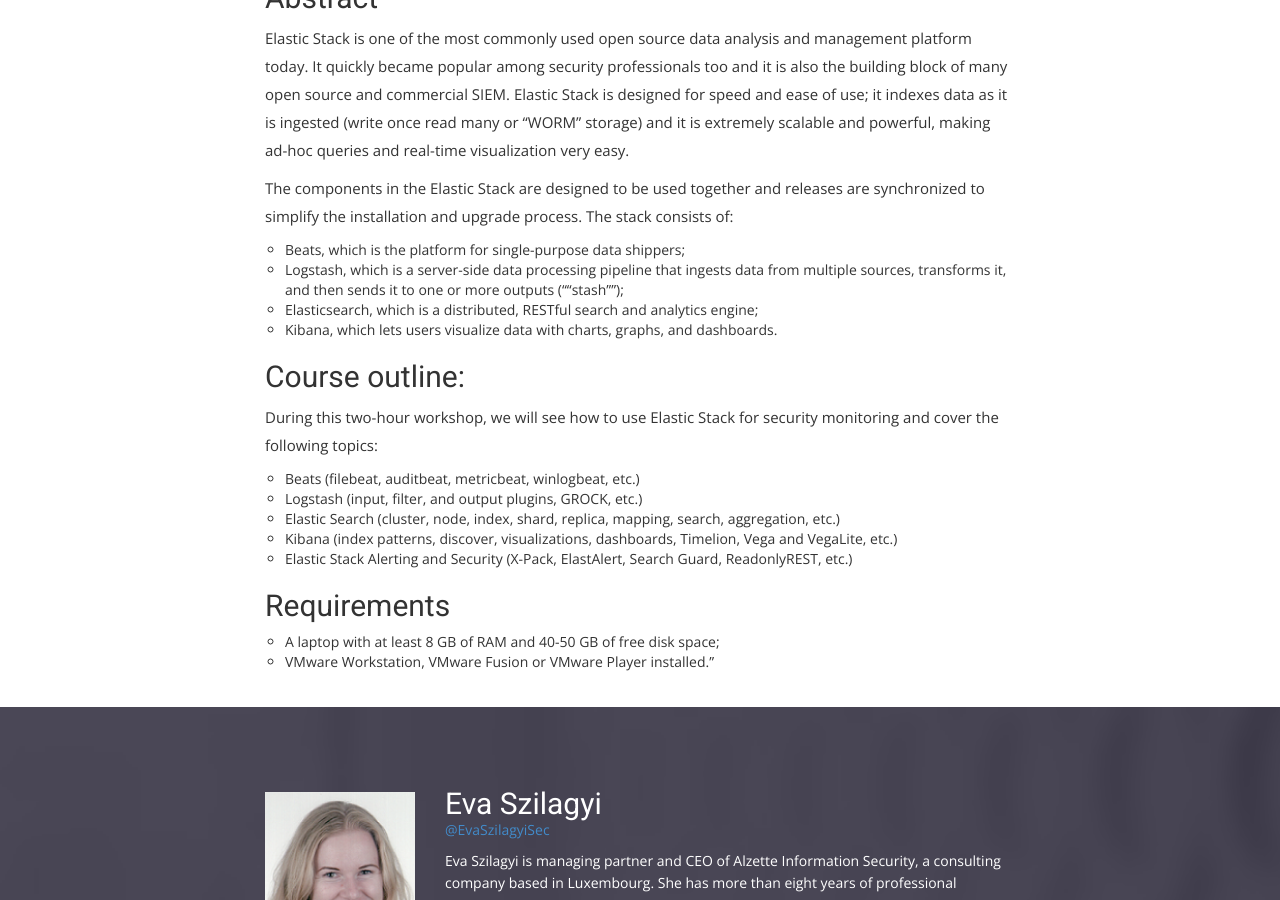
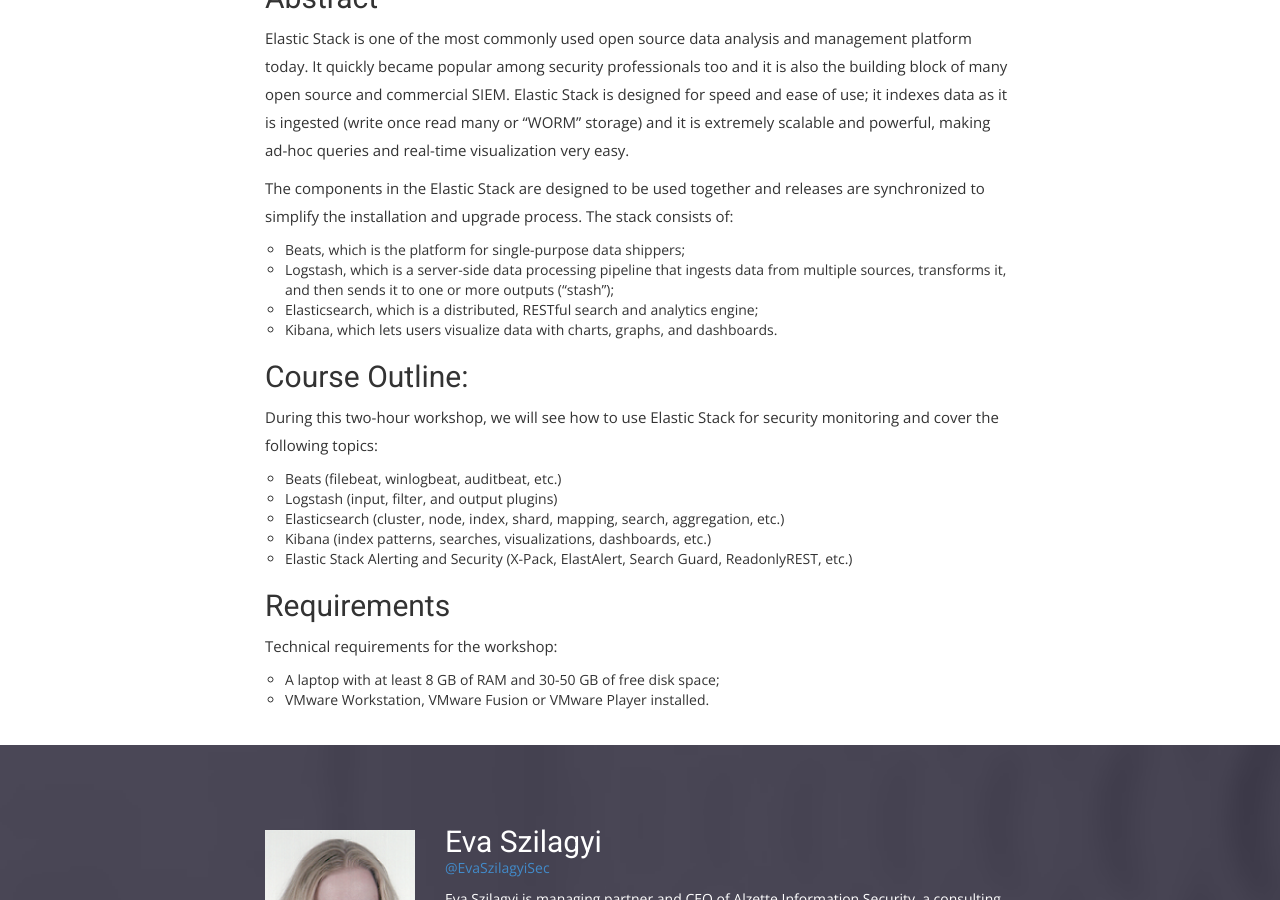
Before and after one commit to BSidesMUC/BsidesMunich2019, a Jekyll site: the page built from _workshops/Elastic_Stack_for_Security_Monitoring_in_a_Nutshell.md, in a window 1280 px wide and 900 px high, scrolled down 1028 px. Built offline with Jekyll 4.4.1, drawn with Linux system fonts in a browser that asks for light colours; nearby versions of some CDN libraries; some web fonts are replaced.

Commit message:
Update to workshop description

```diff
--- a/_workshops/Elastic_Stack_for_Security_Monitoring_in_a_Nutshell.md
+++ b/_workshops/Elastic_Stack_for_Security_Monitoring_in_a_Nutshell.md
@@ -24,24 +24,25 @@ speakers:
 
 Elastic Stack is one of the most commonly used open source data analysis and management platform today.
 It quickly became popular among security professionals too and it is also the building block of many open source and commercial SIEM.
-Elastic Stack is designed for speed and ease of use; it indexes data as it is ingested (write once read many or "WORM" storage) and it is extremely scalable and powerful, making ad-hoc queries and real-time visualization very easy.
+Elastic Stack is designed for speed and ease of use;
+it indexes data as it is ingested (write once read many or "WORM" storage) and it is extremely scalable and powerful, making ad-hoc queries and real-time visualization very easy.
 
 The components in the Elastic Stack are designed to be used together and releases are synchronized to simplify the installation and upgrade process.
 The stack consists of:
 - Beats, which is the platform for single-purpose data shippers;
-- Logstash, which is a server-side data processing pipeline that ingests data from multiple sources, transforms it, and then sends it to one or more outputs (""stash"");
+- Logstash, which is a server-side data processing pipeline that ingests data from multiple sources, transforms it, and then sends it to one or more outputs ("stash");
 - Elasticsearch, which is a distributed, RESTful search and analytics engine;
 - Kibana, which lets users visualize data with charts, graphs, and dashboards.
 
-
-## Course outline:
+## Course Outline:
 During this two-hour workshop, we will see how to use Elastic Stack for security monitoring and cover the following topics:
-- Beats (filebeat, auditbeat, metricbeat, winlogbeat, etc.)
-- Logstash (input, filter, and output plugins, GROCK, etc.)
-- Elastic Search (cluster, node, index, shard, replica, mapping, search, aggregation, etc.)
-- Kibana (index patterns, discover, visualizations, dashboards, Timelion, Vega and VegaLite, etc.)
+- Beats (filebeat, winlogbeat, auditbeat, etc.)
+- Logstash (input, filter, and output plugins)
+- Elasticsearch (cluster, node, index, shard, mapping, search, aggregation, etc.)
+- Kibana (index patterns, searches, visualizations, dashboards, etc.)
 - Elastic Stack Alerting and Security (X-Pack, ElastAlert, Search Guard, ReadonlyREST, etc.)
 
 ## Requirements
-- A laptop with at least 8 GB of RAM and 40-50 GB of free disk space;
-- VMware Workstation, VMware Fusion or VMware Player installed."
+Technical requirements for the workshop:
+- A laptop with at least 8 GB of RAM and 30-50 GB of free disk space;
+- VMware Workstation, VMware Fusion or VMware Player installed.
```
